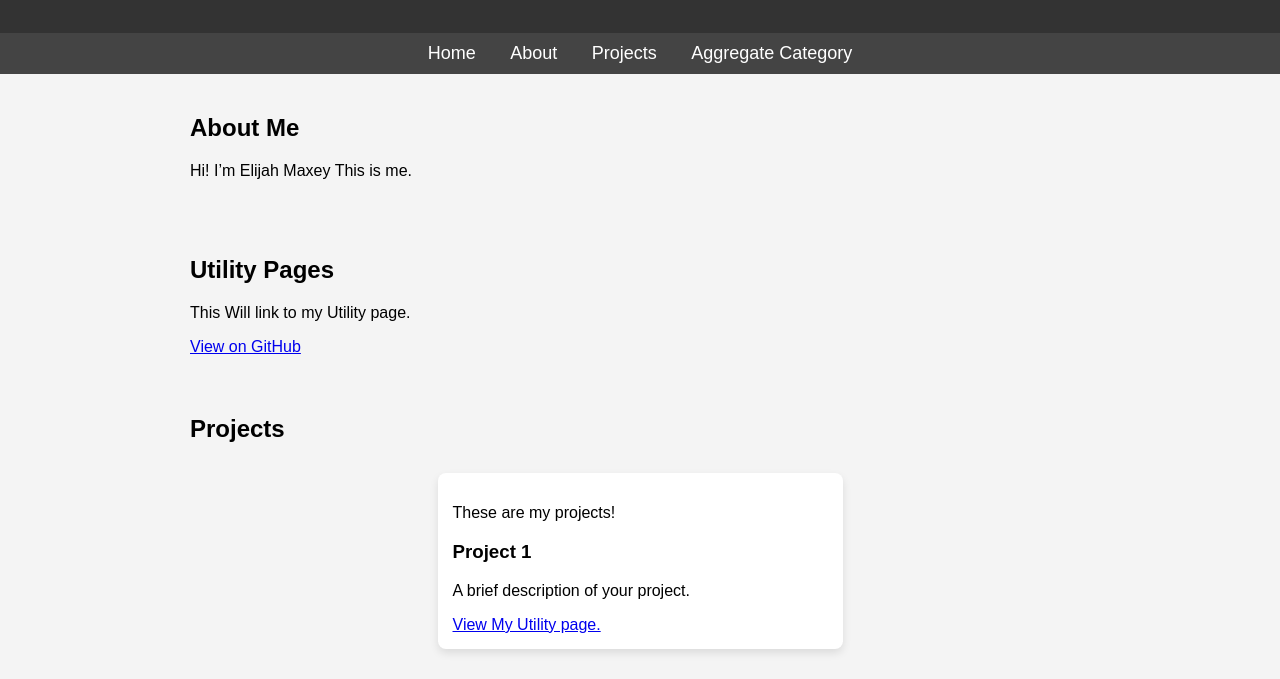
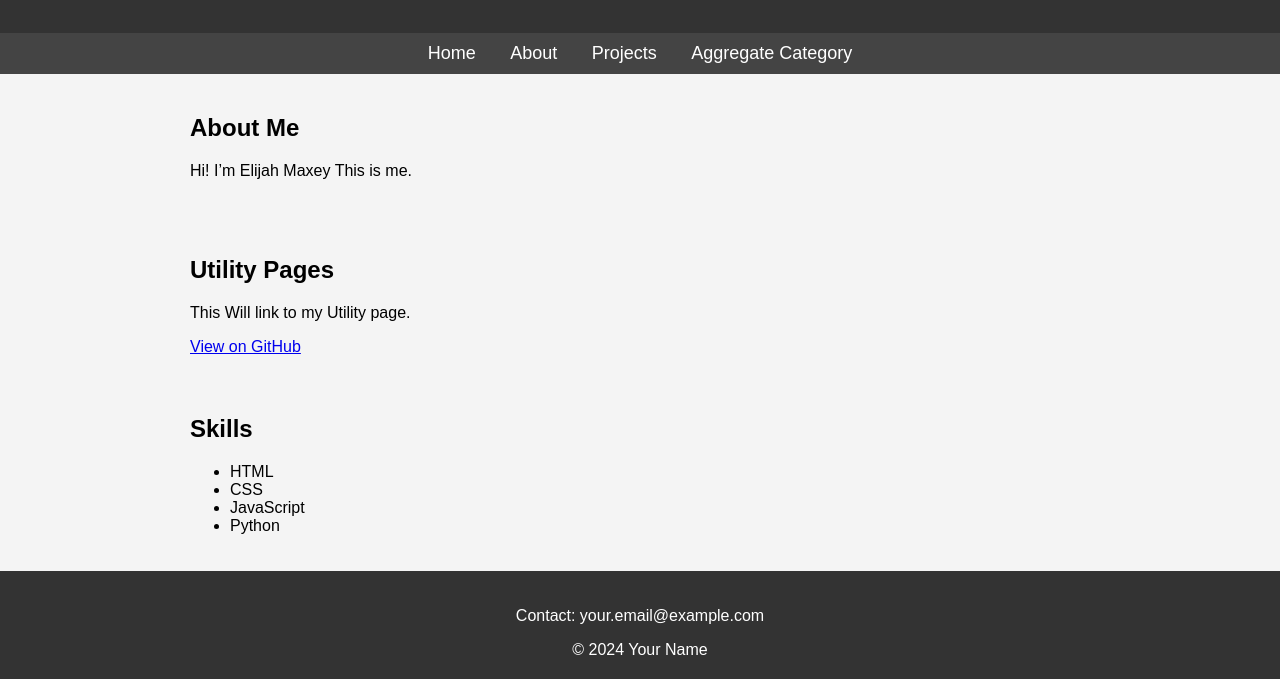
Before and after one commit to TBveda/TBveda.github.io, a plain HTML site: page index.htm in a window 1280 px wide. Shown: the part 121-800 px from the top of the page. Drawn offline with Linux system fonts and the light colour scheme.

Commit message:
Update index.htm

```diff
--- a/index.htm
+++ b/index.htm
@@ -82,17 +82,7 @@
     <a href="https://tbveda.github.io/Utility-Pages/">View on GitHub</a>
 </section>
 
-<section>
-    <h2>Projects</h2>
-    <div class="projects">
-        <div class="project-card">
-            <p>These are my projects!</p>
-            <h3>Project 1</h3>
-            <p>A brief description of your project.</p>
-            <a href="https://github.com/yourusername/project1" target="_blank">View My Utility page.</a>
-        </div>
-    </div>
-</section>
+
 
 <section>
     <h2>Skills</h2>
```
